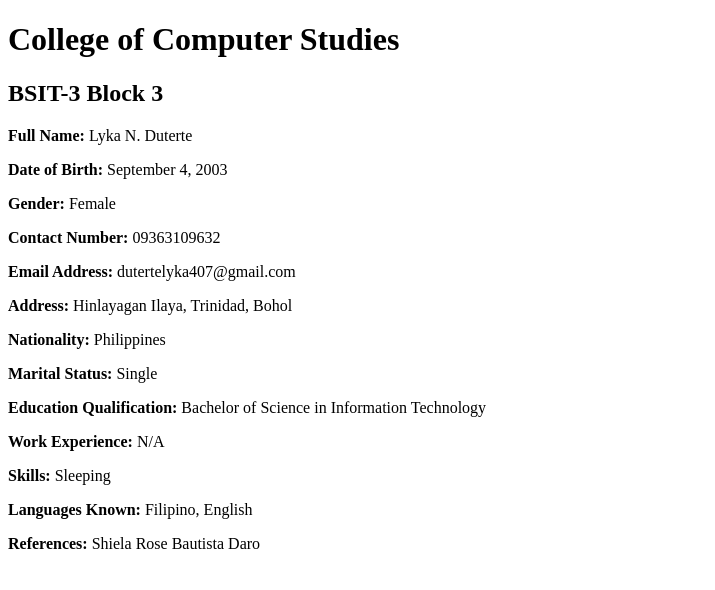
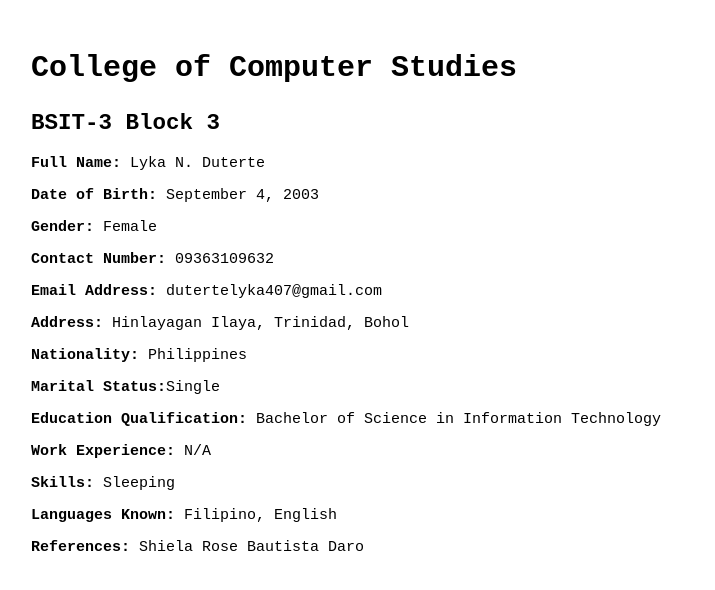
Before and after one commit to lykable/Lyka, a plain HTML site: page index.html in a window 1280 px wide. Shown: the whole page, without its empty margins (0-715 px from the left). Drawn offline with Linux system fonts and the light colour scheme.

Commit message:
Saved CSS Design

```diff
--- a/index.html
+++ b/index.html
@@ -5,6 +5,7 @@
   <meta charset="UTF-8">
   <meta name="viewport" content="width=device-width, initial-scale=1.0">
   <title>Duterte_Lyka_Act_Project</title>
+  <link rel="stylesheet" href="style.css" />
   </head>
 
 <body>
@@ -21,7 +22,7 @@
           <p><b>Email Address:</b> dutertelyka407@gmail.com</p>
           <p><b>Address:</b> Hinlayagan Ilaya, Trinidad, Bohol</p>
           <p><b>Nationality:</b> Philippines</p>
-     <p><b>Marital Status:</b> Single</p>
+          <p><b>Marital Status:</b>Single</p>
           <p><b>Education Qualification:</b> Bachelor of Science in Information Technology</p>
           <p><b>Work Experience:</b> N/A</p>
           <p><b>Skills:</b> Sleeping</p>
--- /dev/null
+++ b/style.css
@@ -0,0 +1,18 @@
+body {
+    font-family: 'Courier New', Courier, monospace;
+    font-size: 15px;
+    margin: 0;
+    padding: 31px;
+}
+
+h1 {
+    font-size: 30px;
+    margin-bottom: 25px;
+}
+
+.bio-data {
+    border: 1px solid #ccc;
+    border-radius: 10px;
+    padding: 20px;
+    background-color: rgba(114, 8, 61, 0.5);
+}
```
Lines whose indentation alone changed are shown as unchanged.
